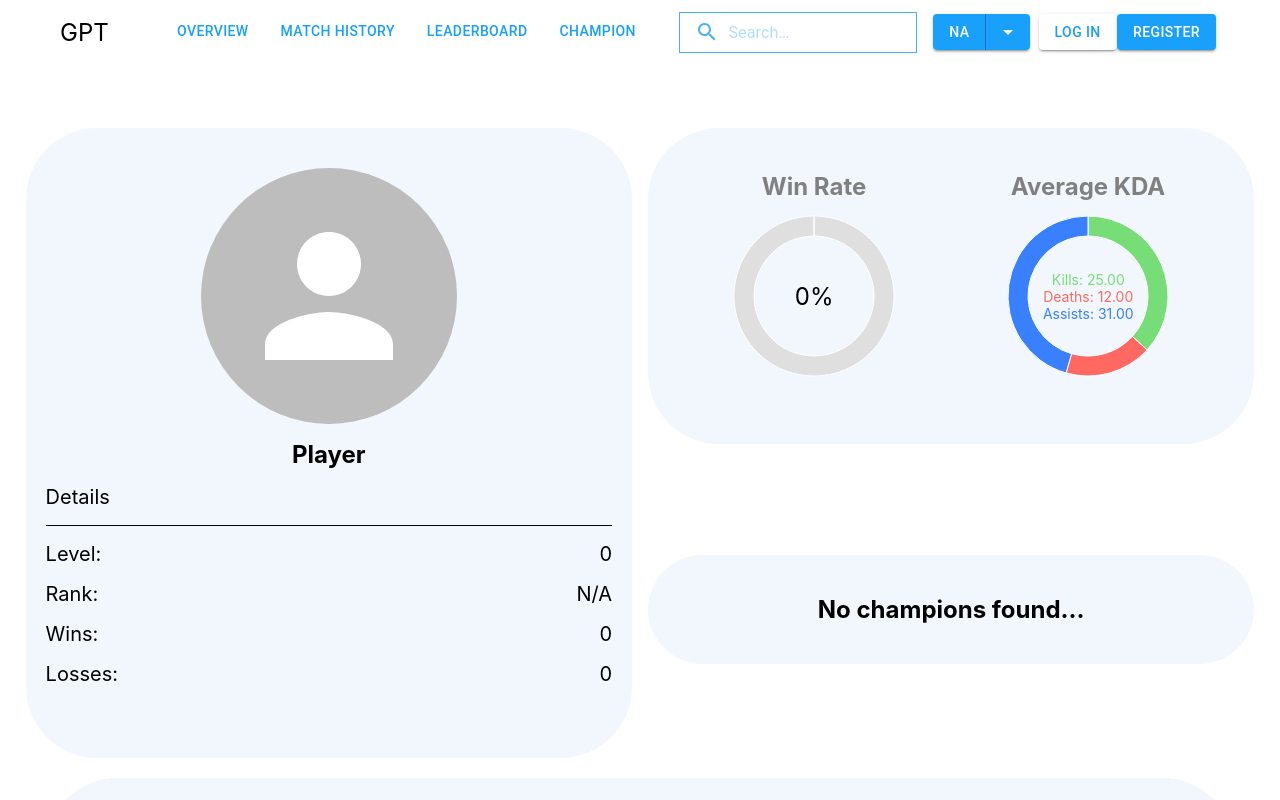
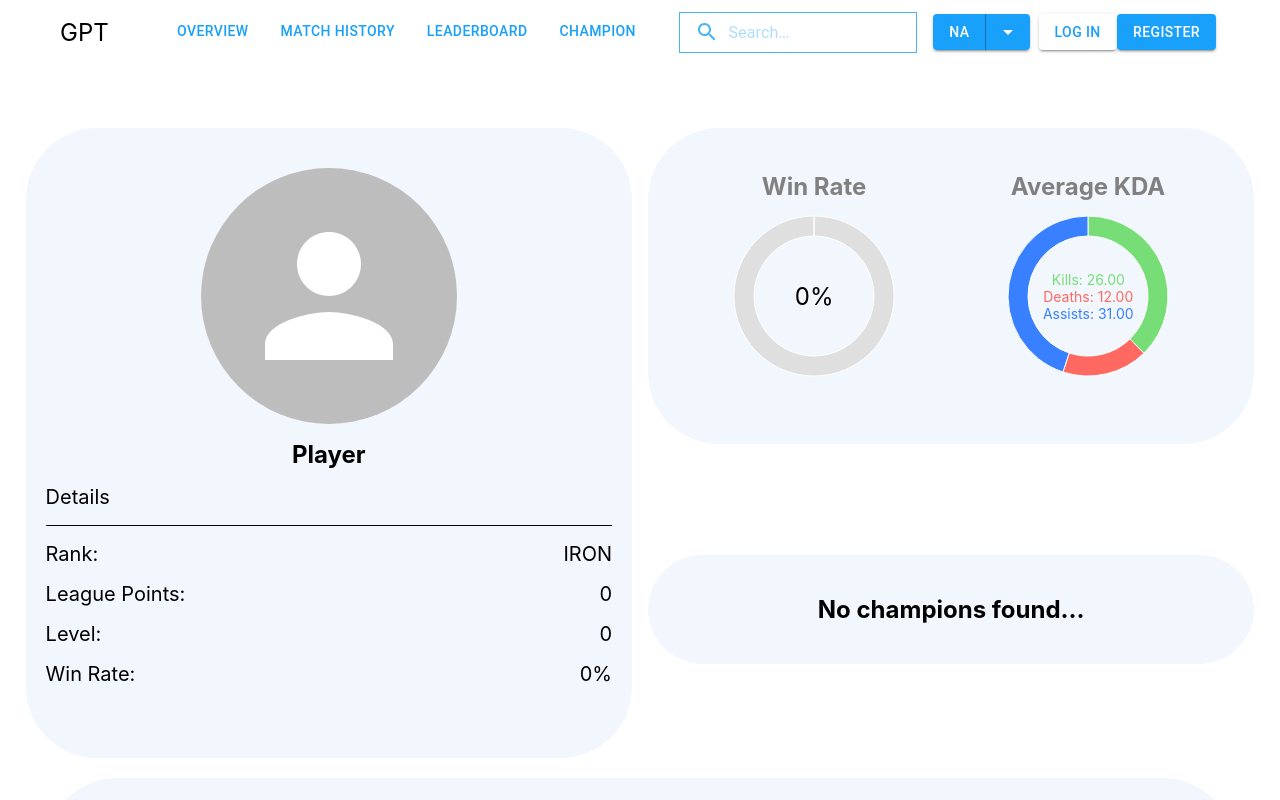
Before and after one commit to sunnydl/GamePerformanceTracker, a React (Create React App) app in the folder frontend/: page /overview in a window 1280 px wide. Shown: the top 800 px of the page. Built offline with nearby package versions, Linux system fonts and the light colour scheme.

Commit message:
refactor overview

```diff
--- /dev/null
+++ b/frontend/src/components/CircleChart/style.ts
@@ -0,0 +1,19 @@
+import { styled } from "@mui/material/styles";
+
+export const CircleChartWrapper = styled('div')(({ theme }) => ({
+    position: "relative",
+    width: "fit-content"
+}));
+
+// Do we want to create our own title using div, similar to labels?
+
+export const LabelWrapper = styled('div')(({ theme }) => ({
+    position: "absolute",
+    bottom: 0,
+    display: "flex",
+    flexDirection: "column",
+    alignItems: "center",
+    justifyContent: "center",
+    height: '100%',
+    width: "100%",
+}));
--- /dev/null
+++ b/frontend/src/pages/Overview/components/UserSummary/UserChamps.tsx
@@ -0,0 +1,28 @@
+import React from 'react';
+import Avatar from '@mui/material/Avatar';
+import { FavoriteChampionsWrapper } from './style';
+
+import { getChampionIconURL } from '../../../../util';
+import { useAppSelector } from '../../../../redux/hooks';
+
+export default function UserChamps() {
+    const favChamps = useAppSelector((state) => state.user.favChamps) ?? [];
+
+    return (
+        <FavoriteChampionsWrapper>
+            {favChamps.length ? (
+                <React.Fragment>
+                    <div className="title-wrapper">Favorite Champions</div>
+                    {favChamps.map((champ, idx) => (
+                        <div key={idx} className="icon-wrapper">
+                            <Avatar src={getChampionIconURL(champ)} />
+                            {champ}
+                        </div>
+                    ))}
+                </React.Fragment>
+            ) : (
+                <div className="title-wrapper">No champions found...</div>
+            )}
+        </FavoriteChampionsWrapper>
+    );
+}
--- /dev/null
+++ b/frontend/src/pages/Overview/components/UserSummary/UserCharts.tsx
@@ -0,0 +1,41 @@
+import React from 'react';
+import { ChartsWrapper } from './style';
+import CircleChart from '../../../../components/CircleChart/CircleChart';
+
+import { displayWinRate } from '../../../../util';
+import { useAppSelector } from '../../../../redux/hooks';
+
+export default function UserCharts() {
+    const { wins, losses, kills, deaths, assists } = useAppSelector((state) => {
+        const wins = state.user.winGames ?? 0;
+        const losses = state.user.lossGames ?? 0;
+        // TODO: retrieve average kda from backend
+        return { wins, losses, kills: 26, deaths: 12, assists: 31 };
+    });
+
+    return (
+        <ChartsWrapper>
+            <CircleChart
+                title="Win Rate"
+                data={[
+                    { name: "wins", value: wins, color: "#3880FF" },
+                    { name: "losses", value: losses, color: "#DFDFDF" },
+                ]}
+                labels={[{ style: { fontSize: "1.5rem" }, value: displayWinRate(wins, losses, true) }]}
+            />
+            <CircleChart
+                title="Average KDA"
+                data={[
+                    { name: "kills", value: kills, color: "#77DD77" },
+                    { name: "deaths", value: deaths, color: "#FF6961" },
+                    { name: "assists", value: assists, color: "#3880FF" },
+                ]}
+                labels={[
+                    { style: { fontSize: "0.875rem", color: "#77DD77" }, value: `Kills: ${kills.toFixed(2)}` },
+                    { style: { fontSize: "0.875rem", color: "#FF6961" }, value: `Deaths: ${deaths.toFixed(2)}` },
+                    { style: { fontSize: "0.875rem", color: "#3880FF" }, value: `Assists: ${assists.toFixed(2)}` },
+                ]}
+            />
+        </ChartsWrapper>
+    )
+}
--- /dev/null
+++ b/frontend/src/pages/Overview/components/UserSummary/UserProfile.tsx
@@ -0,0 +1,34 @@
+import React from 'react';
+import Avatar from '@mui/material/Avatar';
+import { ProfileWrapper } from './style';
+
+import { getSummonerIconURL, displayWinRate } from '../../../../util';
+import { useAppSelector } from '../../../../redux/hooks';
+
+export default function UserProfile() {
+    const {
+        summonerName,
+        summonerIcon,
+        leaguePoints,
+        rank,
+        summonerLevel,
+        winGames,
+        lossGames
+    } = useAppSelector((state) => state.user);
+
+    return (
+        <ProfileWrapper>
+            <div className="icon-wrapper">
+                <Avatar src={getSummonerIconURL(summonerIcon)} />
+                {summonerName}
+            </div>
+            <div className="header-wrapper">Details</div>
+            <div className="body-wrapper">
+                <div>Rank:<span>{rank}</span></div>
+                <div>League Points:<span>{leaguePoints}</span></div>
+                <div>Level:<span>{summonerLevel}</span></div>
+                <div>Win Rate:<span>{displayWinRate(winGames, lossGames, true)}</span></div>
+            </div>
+        </ProfileWrapper>
+    );
+}
--- a/frontend/src/pages/Overview/components/UserSummary/UserSummary.tsx
+++ b/frontend/src/pages/Overview/components/UserSummary/UserSummary.tsx
@@ -1,90 +1,22 @@
 import React from 'react';
-import { Grid, Avatar, Grow } from '@mui/material';
-import CircleChart from './CircleChart';
-import {
-  ProfileWrapper,
-  ChartsWrapper,
-  FavoriteChampionsWrapper
-} from './style';
-
-import { useAppSelector } from '../../../../redux/hooks';
-import { getSummonerIconURL, getChampionIconURL } from '../../../../util';
+import { Grid, Grow } from '@mui/material';
+import UserProfile from './UserProfile';
+import UserCharts from './UserCharts';
+import UserChamps from './UserChamps';
 
 function UserSummary() {
-  const {
-    summonerName = "Player",
-    summonerLevel = 0,
-    summonerIcon,
-    rank = "N/A",
-    winGames = 0,
-    lossGames = 0,
-    favChamps = [],
-  } = useAppSelector((state) => state.user);
-
-  const winRate = (100 * winGames / ((winGames + lossGames) || 1)).toFixed();
-  // TODO: retrieve these data values below from some endpoint
-  const kills = 25, deaths = 12, assists = 31;
-
     return (
         <Grow in>
             <Grid container spacing={2}>
                 <Grid item xs={12} lg={6}>
-          <ProfileWrapper>
-            <div className="icon-wrapper">
-              <Avatar src={getSummonerIconURL(summonerIcon)} />
-              {summonerName}
-            </div>
-            <div className="header-wrapper">Details</div>
-            <div className="body-wrapper">
-              <div>Level:<span>{summonerLevel}</span></div>
-              <div>Rank:<span>{rank}</span></div>
-              <div>Wins:<span>{winGames}</span></div>
-              <div>Losses:<span>{lossGames}</span></div>
-            </div>
-          </ProfileWrapper>
+                    <UserProfile />
                 </Grid>
                 <Grid container item spacing={2} xs={12} lg={6}>
                     <Grid item xs={12}>
-            <ChartsWrapper>
-              <CircleChart
-                title="Win Rate"
-                data={[
-                  { name: "wins", value: winGames, color: "#3880FF" },
-                  { name: "losses", value: lossGames, color: "#DFDFDF" },
-                ]}
-                labels={[{ style: { fontSize: "1.5rem" }, value: `${winRate}%` }]}
-              />
-              <CircleChart
-                title="Average KDA"
-                data={[
-                  { name: "kills", value: kills, color: "#77DD77" },
-                  { name: "deaths", value: deaths, color: "#FF6961" },
-                  { name: "assists", value: assists, color: "#3880FF" },
-                ]}
-                labels={[
-                  { style: { fontSize: "0.875rem", color: "#77DD77" }, value: `Kills: ${kills.toFixed(2)}` },
-                  { style: { fontSize: "0.875rem", color: "#FF6961" }, value: `Deaths: ${deaths.toFixed(2)}` },
-                  { style: { fontSize: "0.875rem", color: "#3880FF" }, value: `Assists: ${assists.toFixed(2)}` },
-                ]}
-              />
-            </ChartsWrapper>
+                        <UserCharts />
                     </Grid>
                     <Grid item xs={12}>
-            <FavoriteChampionsWrapper>
-              {favChamps.length ? (
-                <React.Fragment>
-                  <div className="title-wrapper">Favorite Champions</div>
-                  {favChamps.map((champ, idx) => (
-                    <div key={idx} className="icon-wrapper">
-                      <Avatar src={getChampionIconURL(champ)} />
-                      {champ}
-                    </div>
-                  ))}
-                </React.Fragment>
-              ) : (
-                <div className="title-wrapper">No champions found...</div>
-              )}
-            </FavoriteChampionsWrapper>
+                        <UserChamps />
                     </Grid>
                 </Grid>
             </Grid>
--- a/frontend/src/pages/Overview/components/UserSummary/style.ts
+++ b/frontend/src/pages/Overview/components/UserSummary/style.ts
@@ -79,21 +79,3 @@ export const FavoriteChampionsWrapper = styled(Box)(({ theme }) => ({
         }
     }
 }));
-
-export const CircleChartWrapper = styled('div')(({ theme }) => ({
-    position: "relative",
-    width: "fit-content"
-}));
-
-// Do we want to create our own title using div, similar to labels?
-
-export const LabelWrapper = styled('div')(({ theme }) => ({
-    position: "absolute",
-    bottom: 0,
-    display: "flex",
-    flexDirection: "column",
-    alignItems: "center",
-    justifyContent: "center",
-    height: '100%',
-    width: "100%",
-}));
--- a/frontend/src/redux/slices/user.ts
+++ b/frontend/src/redux/slices/user.ts
@@ -2,22 +2,25 @@ import { createSlice, PayloadAction, Dispatch } from "@reduxjs/toolkit";
 import { UserState } from '../../interfaces'
 import axios from 'axios';
 
-const initialState: UserState = {}
+const initialState: UserState = {
+    summonerName: 'Player',
+    summonerLevel: 0,
+    summonerIcon:  undefined,
+    rank:          'IRON',
+    leaguePoints:  0,
+    winGames:      0,
+    lossGames:     0,
+    favChamps:     [],
+    region:        'NA',
+    summonerFound: false
+}
 
 const userSlice = createSlice({
     name: 'user',
     initialState,
     reducers: {
         setUserData: (state, action: PayloadAction<UserState>) => {
-            state.summonerName  = action.payload.summonerName   ?? undefined;
-            state.summonerLevel = action.payload.summonerLevel  ?? undefined;
-            state.summonerIcon  = action.payload.summonerIcon   ?? undefined;
-            state.rank          = action.payload.rank           ?? undefined;
-            state.winGames      = action.payload.winGames       ?? undefined;
-            state.lossGames     = action.payload.lossGames      ?? undefined;
-            state.favChamps     = action.payload.favChamps      ?? undefined;
-            state.region        = action.payload.region         ?? undefined;
-            state.summonerFound = action.payload.summonerFound  ?? undefined;
+            return { ...action.payload };
         },
     },
 })
@@ -27,7 +30,7 @@ function fetchUserData(query: string) {
         if (query) {
             const params = new URLSearchParams(query);
             const summonerName = params.get('summonerName');
-            const region = params.get('region') ?? "NA"; // Defaults to NA region
+            const region = params.get('region') ?? 'NA'; // Defaults to NA region
             console.log(region);
             if (summonerName) {
                 axios.get('/api/summonerInfo', {
@@ -39,11 +42,11 @@ function fetchUserData(query: string) {
                 .then((res) => {
                     const userData = res.data;
                     console.log('user found:', userData);
-                    dispatch(setUserData({summonerFound: true, region: region, ...userData}));
+                    dispatch(setUserData({ summonerFound: true, region: region, ...userData }));
                 })
                 .catch((err) => {
                     console.log('user not found:\n', err.response || err);
-                    dispatch(setUserData({summonerFound: false, region: region, summonerName: summonerName}));
+                    dispatch(setUserData({ summonerFound: false, region: region, ...initialState }));
                 });
             }
         }
```
Also changed, not shown: frontend/src/components/CircleChart/CircleChart.tsx (renamed from frontend/src/pages/Overview/components/UserSummary/CircleChart.tsx). Lines whose indentation alone changed are shown as unchanged.
